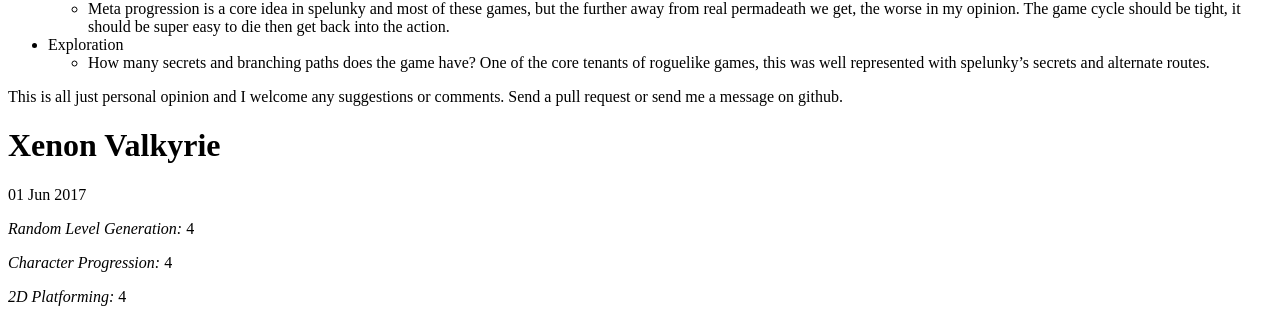
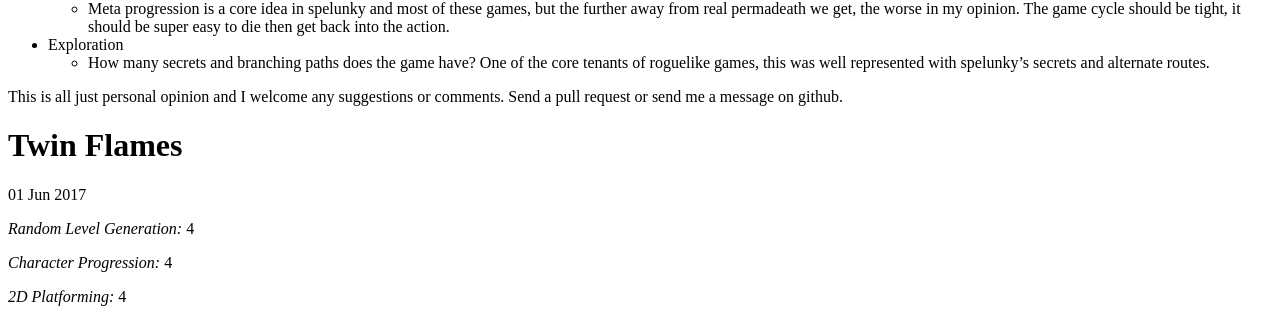
Before and after one commit to math0ne/spelunky-likes, a Jekyll site: the page built from _posts/2017-06-01-Xenon-Valkyrie - Copy.md, in a window 1280 px wide. Shown: the part 364-686 px from the top of the page. Built offline with Jekyll 4.4.1, drawn with Linux system fonts in a browser that asks for light colours; nearby versions of some CDN libraries; library files that are not in the unit come from our copies; comment, search, counter and statistics services are not loaded.

Commit message:
Fixed bad title

```diff
--- a/_posts/2017-06-01-Xenon-Valkyrie - Copy.md
+++ b/_posts/2017-06-01-Xenon-Valkyrie - Copy.md
@@ -1,6 +1,6 @@
 ---
 layout: post
-title: Xenon Valkyrie
+title: Twin Flames
 date-added: 2017-05-32
 game-url: http://twinflamesgame.com/
 game-publisher: http://fatpanda.tv/
```
